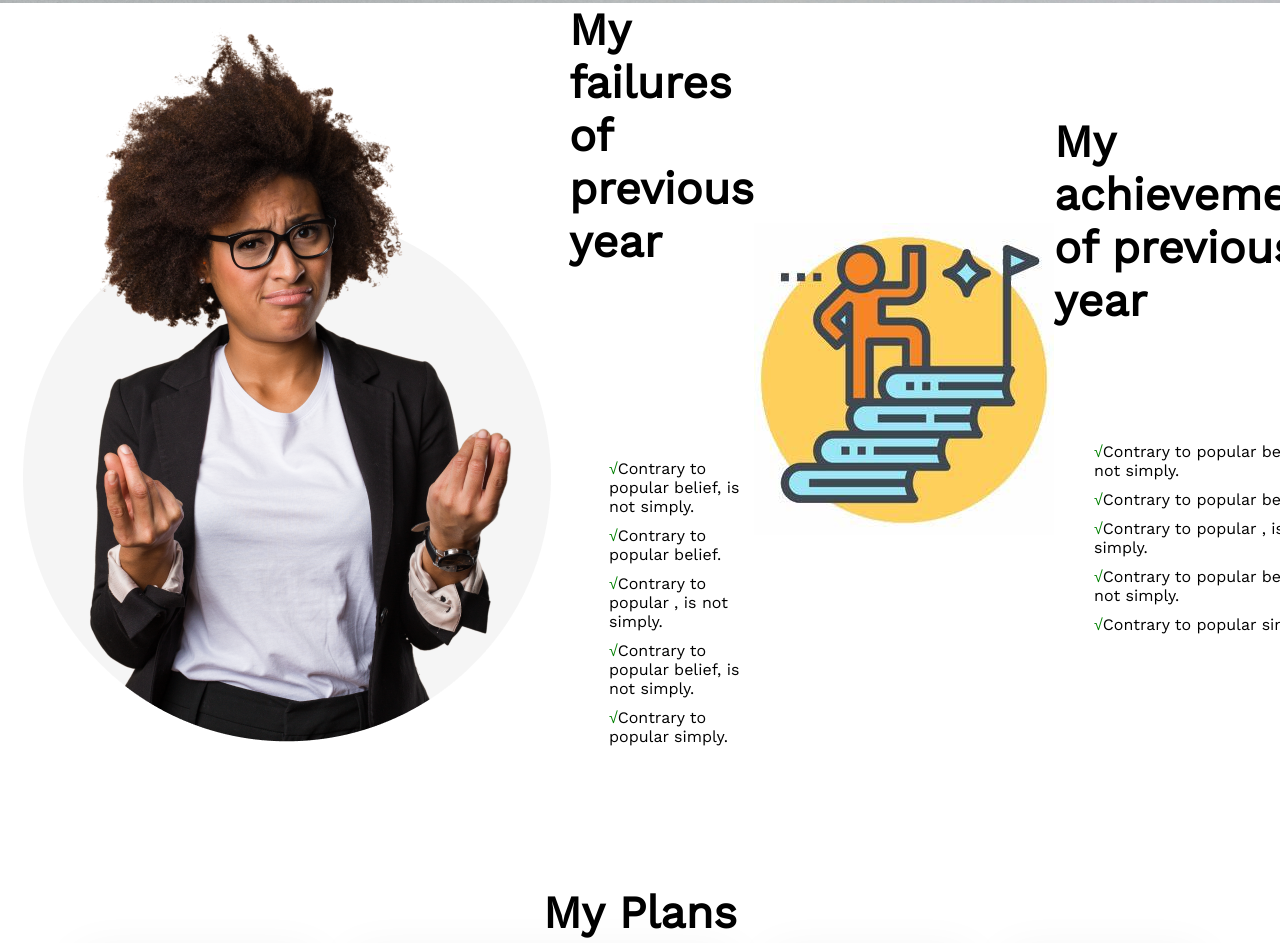
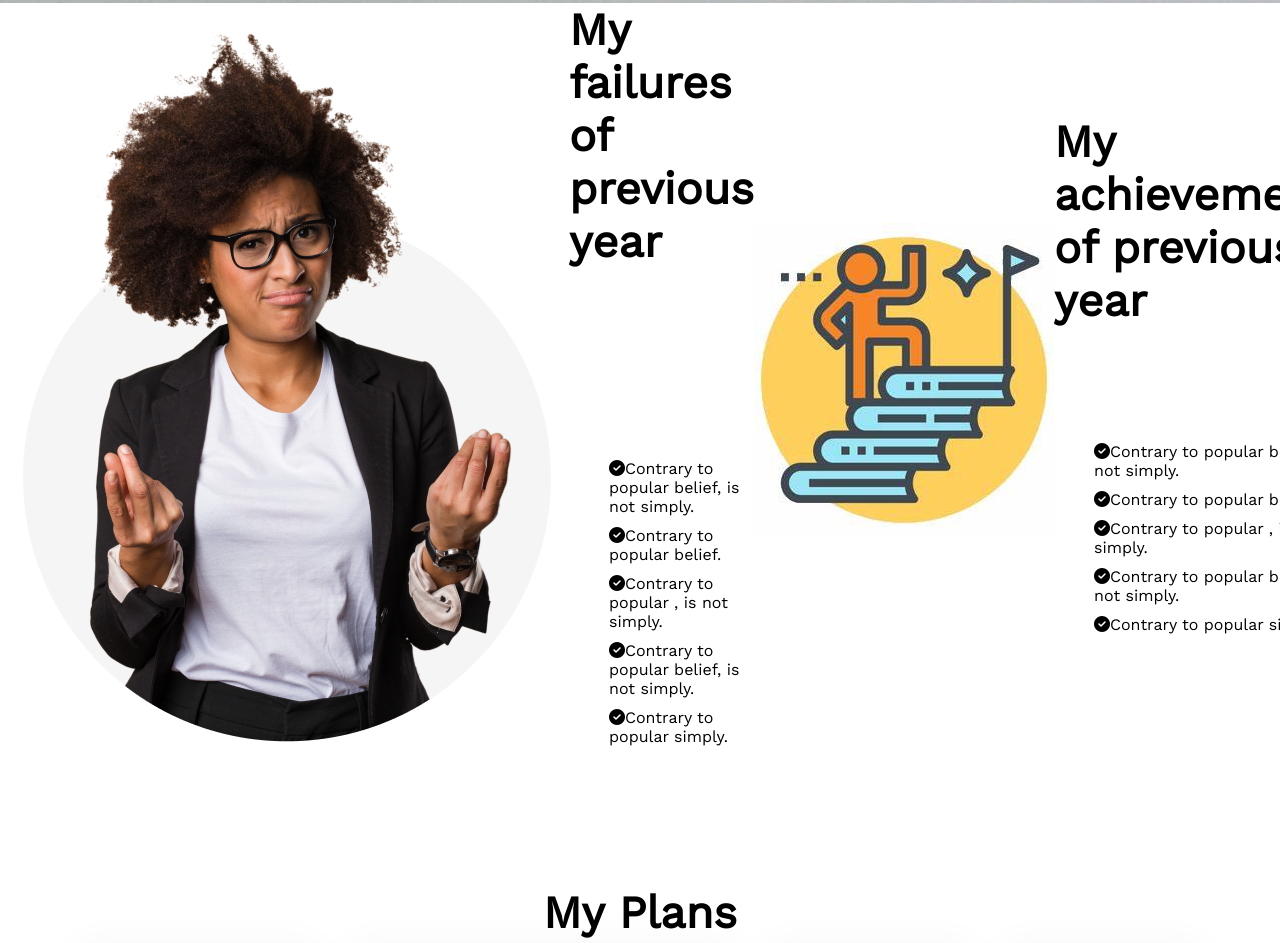
Before and after one commit to Abdur-Rahman-Sumon/assignmet-one, a plain HTML site: page index.html in a window 1280 px wide. Shown: the part 806-1749 px from the top of the page. Drawn offline with nearby package versions, Linux system fonts and the light colour scheme.

Commit message:
last added

```diff
--- a/index.html
+++ b/index.html
@@ -7,6 +7,7 @@
     <title>Document</title>
     <!-- google font link  -->
     <style> @import url('https://fonts.googleapis.com/css2?family=Open+Sans&family=Work+Sans&display=swap'); </style>
+    <script src="https://kit.fontawesome.com/84f299c512.js" crossorigin="anonymous"></script>
     <link rel="stylesheet" href="styles/one.css">
 </head>
 <body>
@@ -17,7 +18,7 @@
          <h1 class="banner-title">Possible if you</h1>
          <h1 class="banner-title">believe</h1>
          <p class="banner-description">Shot what able cold new see hold.Friendly as an betrayed formerly he. Morning because as to society behaved </p>
-       <h4 class="banner-title"><button class="btn-primary">Contact Us</button> </h4>
+       <h4 class="banner-title"><button class="btn-primary"><i class="fa-light fa-phone-rotary"></i>Contact Us</button> </h4>
      </div>
       <div>
    </header>
@@ -33,11 +34,11 @@
                <h2 class="section-title">My failures of previous year</h2>
                <p class="section-description">Contrary to popular belief, Lorem Ipsum is not simply random text. It has roots in a piece of classical Latin literature from 45 BC, making it over 2000 years old. Richard McClintock.</p>
                <ul>
-                  <li>Contrary to popular belief, is not simply.</li>
-                  <li>Contrary to popular belief.</li>
-                  <li>Contrary to popular , is not simply.</li>
-                  <li>Contrary to popular belief, is not simply.</li>
-                  <li>Contrary to popular simply.</li>
+                  <li><i class="fa-solid fa-circle-check"></i>Contrary to popular belief, is not simply.</li>
+                  <li> <i class="fa-solid fa-circle-check"></i>Contrary to popular belief.</li>
+                  <li><i class="fa-solid fa-circle-check"></i>Contrary to popular , is not simply.</li>
+                  <li><i class="fa-solid fa-circle-check"></i>Contrary to popular belief, is not simply.</li>
+                  <li><i class="fa-solid fa-circle-check"></i>Contrary to popular simply.</li>
                </ul>
              </div>
 
@@ -48,11 +49,11 @@
                <h2 class="section-title">My achievements of previous year</h2>
                <p class="section-description">Contrary to popular belief, Lorem Ipsum is not simply random text. It has roots in a piece of classical Latin literature from 45 BC, making it over 2000 years old. Richard McClintock.</p>
                <ul>
-                  <li>Contrary to popular belief, is not simply.</li>
-                  <li>Contrary to popular belief.</li>
-                  <li>Contrary to popular , is not simply.</li>
-                  <li>Contrary to popular belief, is not simply.</li>
-                  <li>Contrary to popular simply.</li>
+                  <li><i class="fa-solid fa-circle-check"></i>Contrary to popular belief, is not simply.</li>
+                  <li><i class="fa-solid fa-circle-check"></i>Contrary to popular belief.</li>
+                  <li><i class="fa-solid fa-circle-check"></i>Contrary to popular , is not simply.</li>
+                  <li><i class="fa-solid fa-circle-check"></i>Contrary to popular belief, is not simply.</li>
+                  <li><i class="fa-solid fa-circle-check"></i>Contrary to popular simply.</li>
                </ul>
              </div>
 
--- a/styles/one.css
+++ b/styles/one.css
@@ -76,7 +76,7 @@ ul li {
 }
 
 ul li:before {
-  content: '√';
+
   font-weight: 8800;
   color: green;
 }
```
